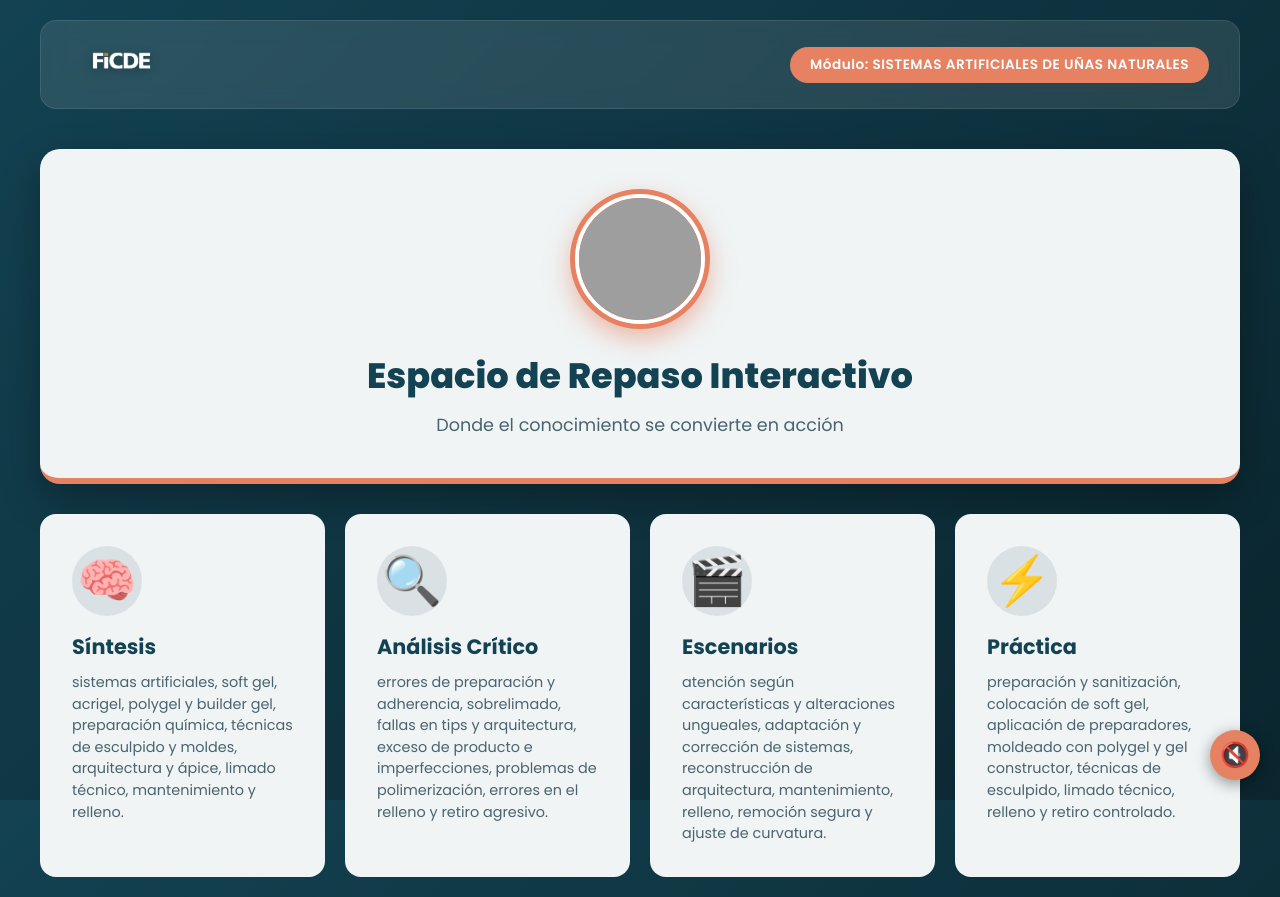
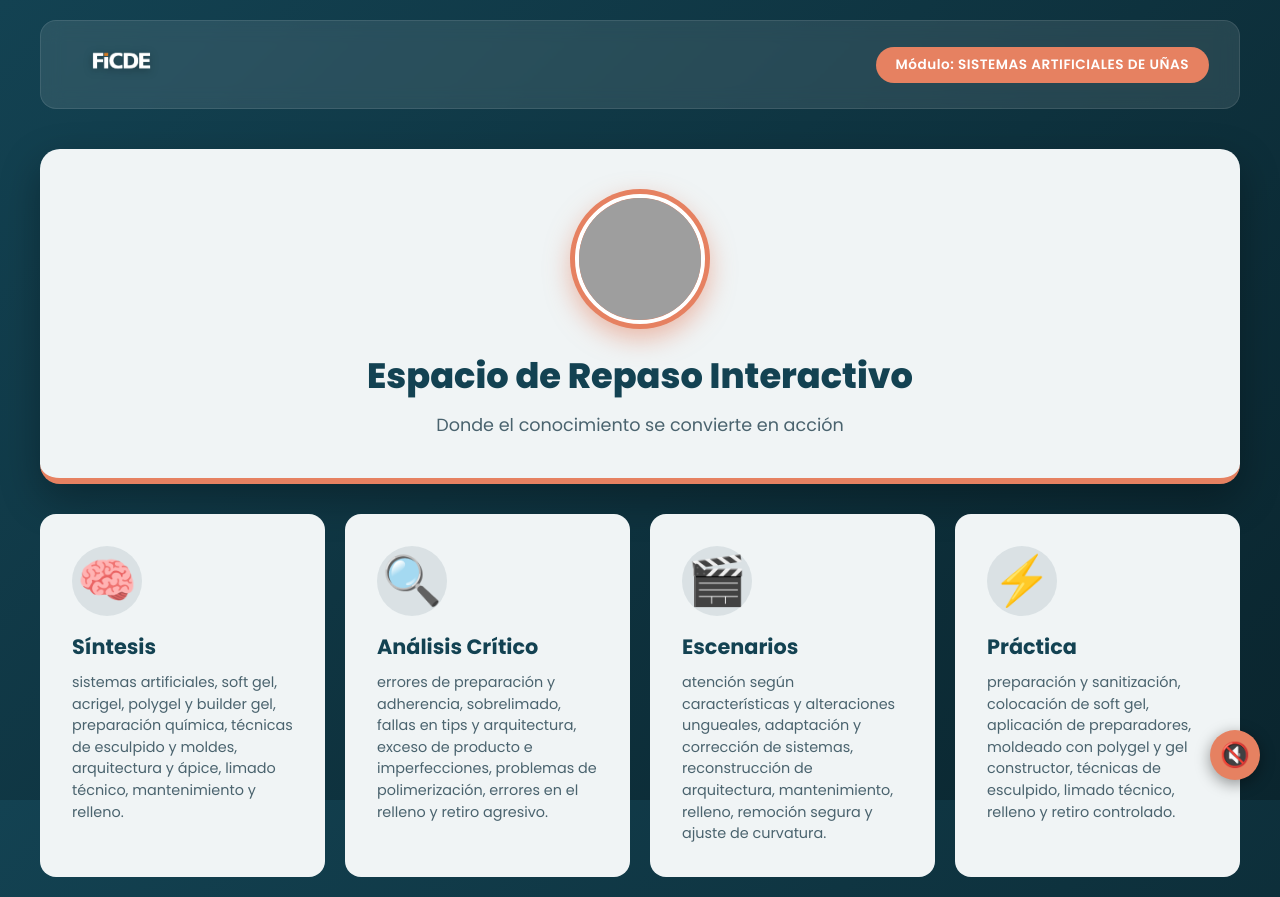
Before and after one commit to Ficde/profesional-en-manicuria-sistemas-artificiales, a plain HTML site: page index.html in a window 1280 px wide. Drawn offline with Linux system fonts and the light colour scheme; grey boxes are pictures that could not be loaded.

Commit message:
Add files via upload

```diff
--- a/index.html
+++ b/index.html
@@ -3,7 +3,7 @@
 <head>
     <meta charset="UTF-8">
     <meta name="viewport" content="width=device-width, initial-scale=1.0">
-    <title>Espacio de Repaso - MÓDULO: SISTEMAS ARTIFICIALES DE UÑAS NATURALES</title>
+    <title>Espacio de Repaso - MÓDULO: SISTEMAS ARTIFICIALES DE UÑAS</title>
     <link href="https://fonts.googleapis.com/css2?family=Poppins:wght@300;400;500;600;700;800&display=swap" rel="stylesheet">
     <style>
         :root {
@@ -383,7 +383,7 @@
                 <img src="logo.png" alt="FICDE" class="logo-img" onerror="this.style.display='none'; document.getElementById('altLogo').style.display='block'">
                 <h2 id="altLogo" style="display:none; color:white; font-weight:800;">FICDE</h2>
             </div>
-            <div class="module-tag">Módulo: SISTEMAS ARTIFICIALES DE UÑAS NATURALES</div>
+            <div class="module-tag">Módulo: SISTEMAS ARTIFICIALES DE UÑAS</div>
         </header>
 
         <div id="selectionScreen">
```
